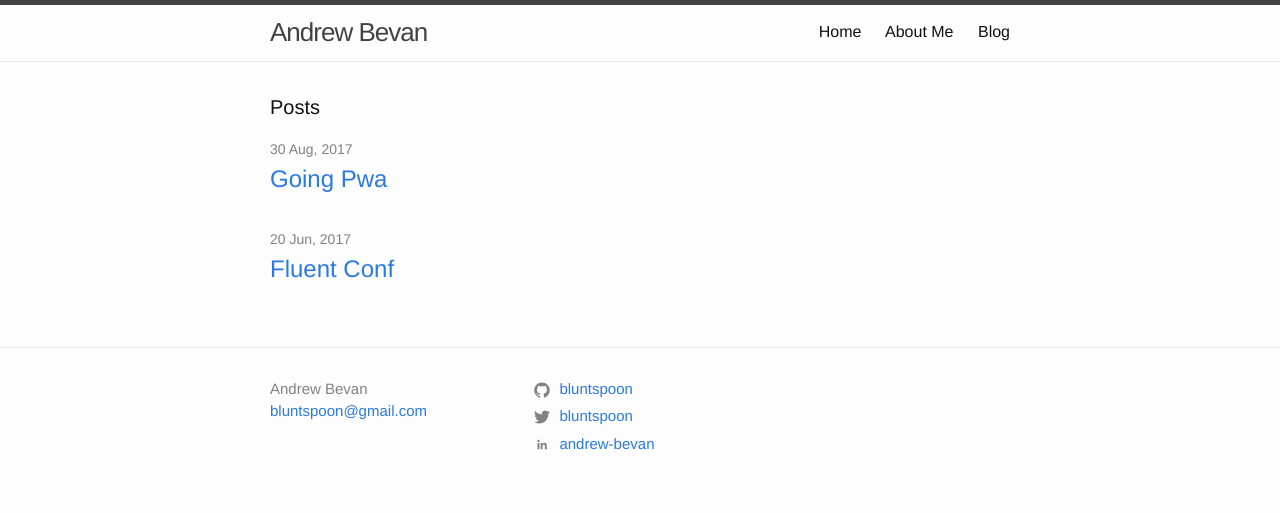
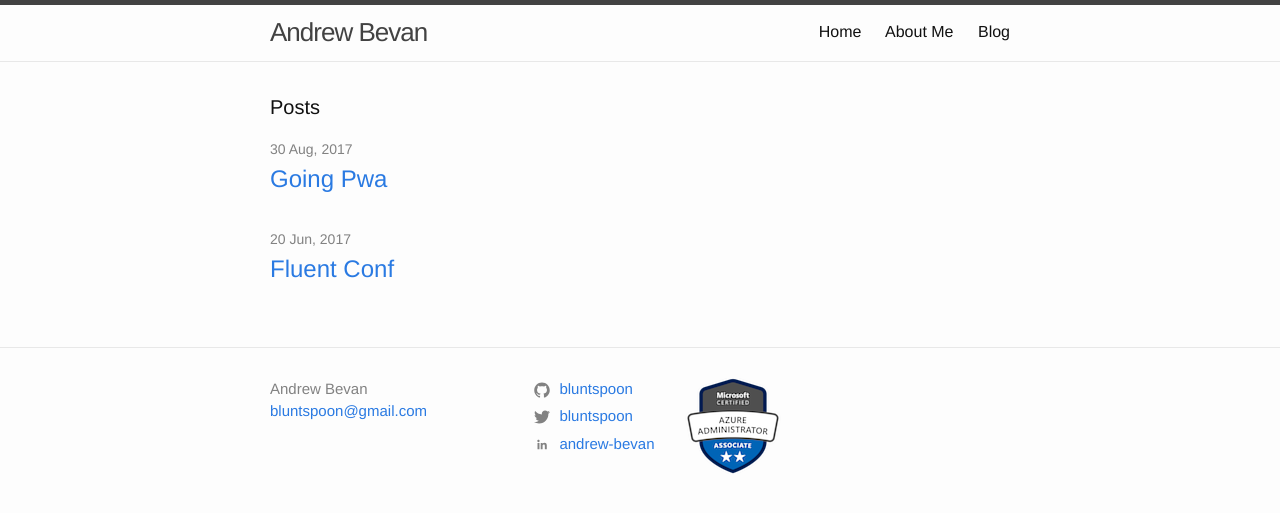
Before and after one commit to bluntspoon/bluntspoon.github.io, a Jekyll site: the page built from blog.md, in a window 1280 px wide. Shown: the top 513 px of the page. Built offline with Jekyll 4.4.1, drawn with Linux system fonts in a browser that asks for light colours; a script that is not in the unit is left out.

Commit message:
feat: add link

```diff
--- a/_includes/footer.html
+++ b/_includes/footer.html
@@ -45,7 +45,9 @@
       </div>
       <div class="footer-col footer-col-3">
         <div class="gallery">
-          <img stc="assets/images/badges/mcsa-web-applications-certified-2016.png" />
+          <a href="https://www.credly.com/badges/55eb4035-d80a-4009-8b14-b509d4d245fe" target="_blank">
+            <img src="../assets/images/badges/microsoft-certified-azure-administrator-associate.2.png" />
+          </a>
         </div>
       </div>
 <!--
```
